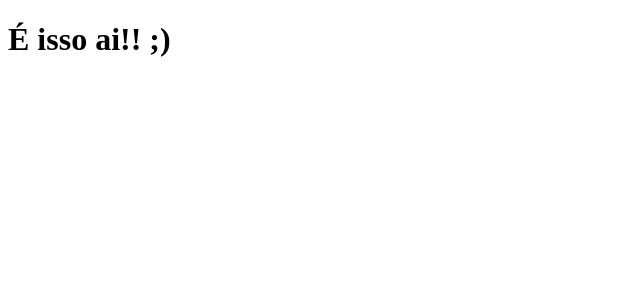
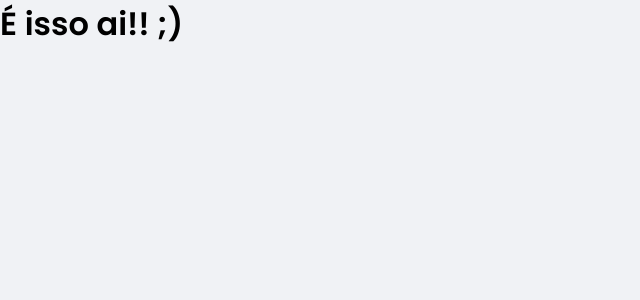
Before and after one commit to caiohenrique-developer/dt-money, a React (Create React App) app: page / in a window 1280 px wide. Shown: the top 300 px of the page, without its empty margins (0-640 px from the left). Built offline with nearby package versions, Linux system fonts and the light colour scheme.

Commit message:
:hammer: [ CHORE ]: The initial project structure done

```diff
--- a/package.json
+++ b/package.json
@@ -47,6 +47,7 @@
     "react": "^17.0.2",
     "react-dom": "^17.0.2",
     "react-scripts": "4.0.3",
+    "styled-components": "^5.2.1",
     "web-vitals": "^1.0.1"
   },
   "devDependencies": {
@@ -59,6 +60,7 @@
     "@types/node": "^12.0.0",
     "@types/react": "^17.0.0",
     "@types/react-dom": "^17.0.0",
+    "@types/styled-components": "^5.1.9",
     "commitizen": "^4.2.3",
     "cz-customizable": "^6.3.0",
     "husky": "^5.2.0",
--- a/public/index.html
+++ b/public/index.html
@@ -1,8 +1,11 @@
 <!DOCTYPE html>
 <html lang="en">
   <head>
+    <link rel="preconnect" href="https://fonts.gstatic.com">
+    <link href="https://fonts.googleapis.com/css2?family=Poppins:wght@400;600&display=swap" rel="stylesheet">
+    <link rel="icon" href="%PUBLIC_URL%/favicon.png" type="image/png" />
+
     <meta charset="utf-8" />
-    <link rel="icon" href="%PUBLIC_URL%/favicon.png" />
     <meta name="viewport" content="width=device-width, initial-scale=1" />
 
     <title>DT Money</title>
--- a/src/App.tsx
+++ b/src/App.tsx
@@ -1,8 +1,11 @@
+import { GlobalStyles } from "./styles/globals";
+
 export function App() {
   return (
     <>
       <div className="App">
         <h1>É isso ai!! ;)</h1>
+        <GlobalStyles />
       </div>
     </>
   );
--- /dev/null
+++ b/src/styles/globals.ts
@@ -0,0 +1,46 @@
+import { createGlobalStyle } from 'styled-components'
+
+export const GlobalStyles = createGlobalStyle`
+    /* Root variables */
+    :root {
+        --shape:#fff;
+        --background:#f0f2f5;
+        --text-body:#969cb3;
+        --text-title:#363f5f;
+        --blue-light:#6933ff;
+        --blue:#5429cc;
+        --red:#e52e4d;
+    }
+
+    * {
+        margin: 0;
+        padding: 0;
+        box-sizing: border-box;
+        outline: none;
+
+        font-family: 'Poppins', sans-serif;
+        -webkit-font-smoothing: antialiased;
+        -moz-osx-font-smoothing: grayscale;
+    }
+
+    html {
+        @media(max-width: 1080px) { font-size: 93.75%; }
+
+        @media(max-width: 720px) { font-size: 87.5%; }
+
+        body, input, textarea, button { font-weight: 400; }
+
+        body {
+            background: Var(--background);
+
+            bottom { cursor: pointer; }
+
+            [disabled] {
+                opacity: 0.6;
+                cursor: not-allowed;
+            }
+
+            h1, h2, h3, h4, h5, h6, strong { font-weight: 600; }
+        }
+    }
+`
```
Also changed, not shown: 1 other file (tests, documents, lock files or other folders).
